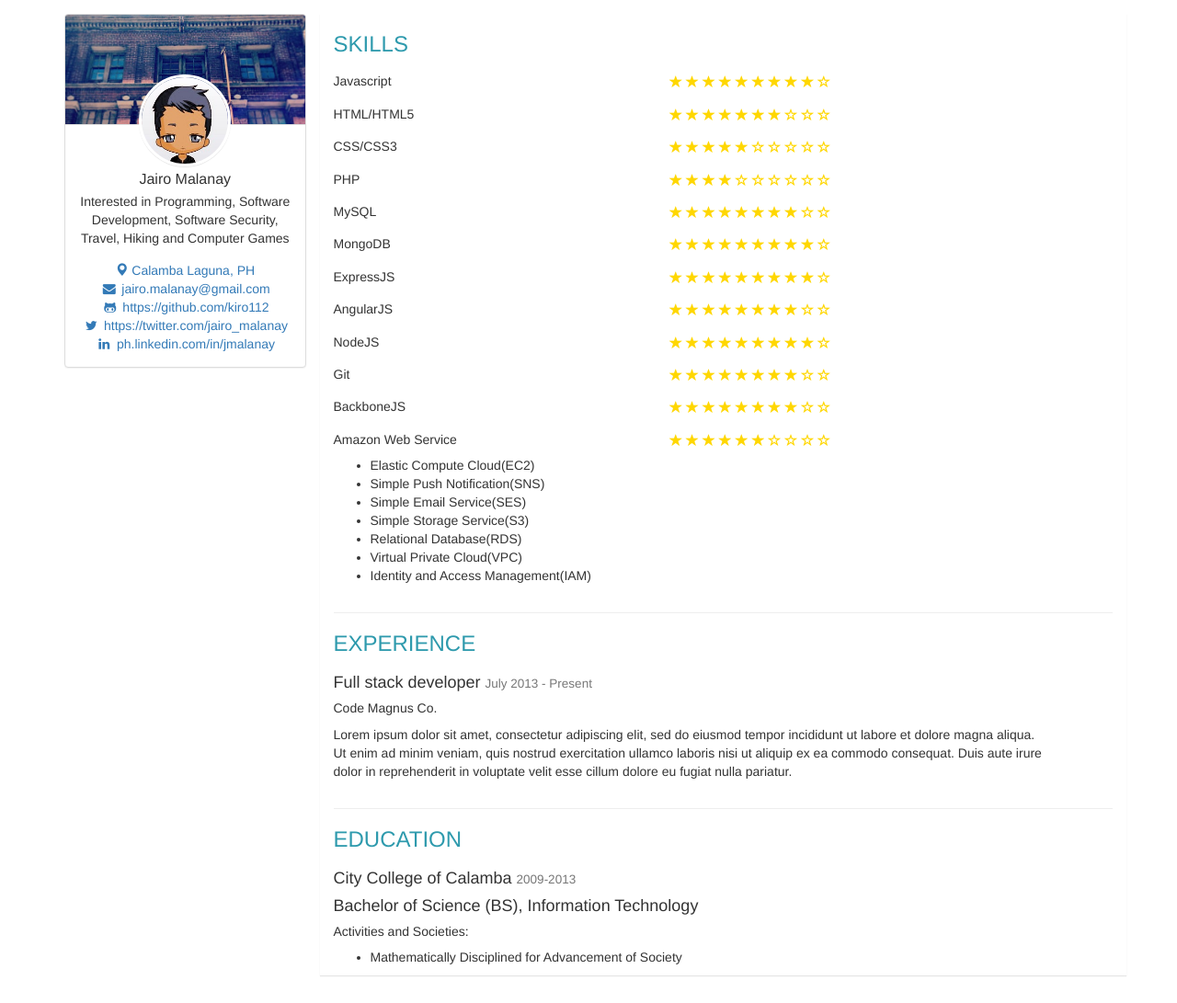
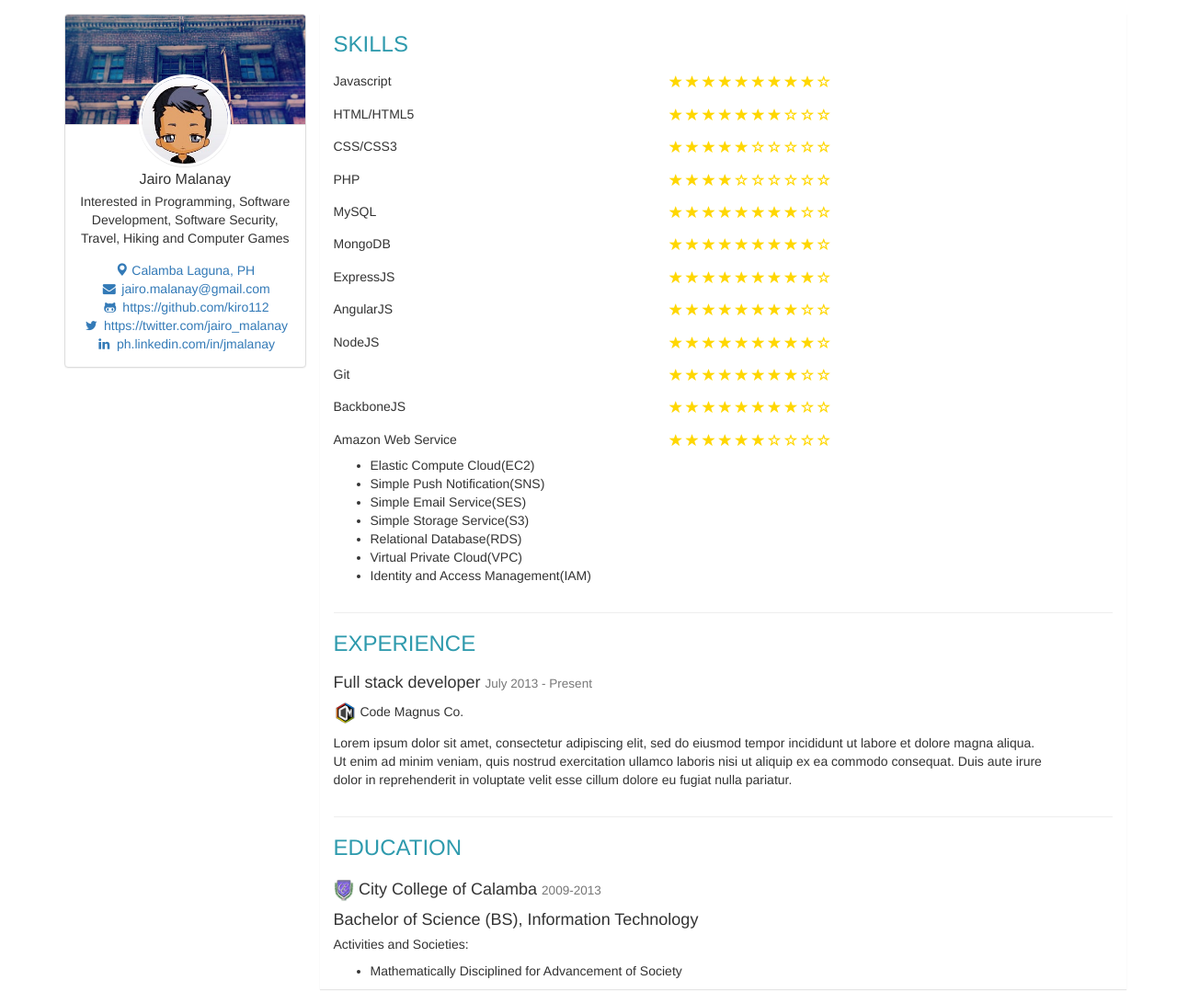
Before and after one commit to kiro112/kiro112.github.io, a plain HTML site: page index.html in a window 1280 px wide. Shown: the whole page at 92% size. Drawn offline with Linux system fonts and the light colour scheme.

Commit message:
Added ccc and codemagnus logo

```diff
--- a/index.html
+++ b/index.html
@@ -345,7 +345,7 @@
 				<div class="row">
 					<div class="col-sm-11">
 						<h4>Full stack developer <small>July 2013 - Present</small></h4>
-						<h5>Code Magnus Co.</h5>
+						<h5><img src="assets/images/codemagnus-logo.png" height="25px"> Code Magnus Co.</h5>
 						<p>Lorem ipsum dolor sit amet, consectetur adipiscing elit, sed do eiusmod tempor incididunt ut labore et dolore magna aliqua. Ut enim ad minim veniam, quis nostrud exercitation ullamco laboris nisi ut aliquip ex ea commodo consequat. Duis aute irure dolor in reprehenderit in voluptate velit esse cillum dolore eu fugiat nulla pariatur.</p>
 					</div>
 				</div>
@@ -357,7 +357,9 @@
 				<h3 class="content-header">Education</h3>
 				<div class="row">
 					<div class="col-sm-11">
-						<h4>City College of Calamba <small>2009-2013</small></h4>
+						<h4>
+							<img src="assets/images/ccc-logo.jpg" height="25px"> City College of Calamba <small>2009-2013</small>
+						</h4>
 						<h4>Bachelor of Science (BS), Information Technology</h4>
 						<h5>Activities and Societies: </h5>
 							<ul>
```
Also changed, not shown: assets/images/ccc-logo.jpg (added), assets/images/codemagnus-logo.png (added).
